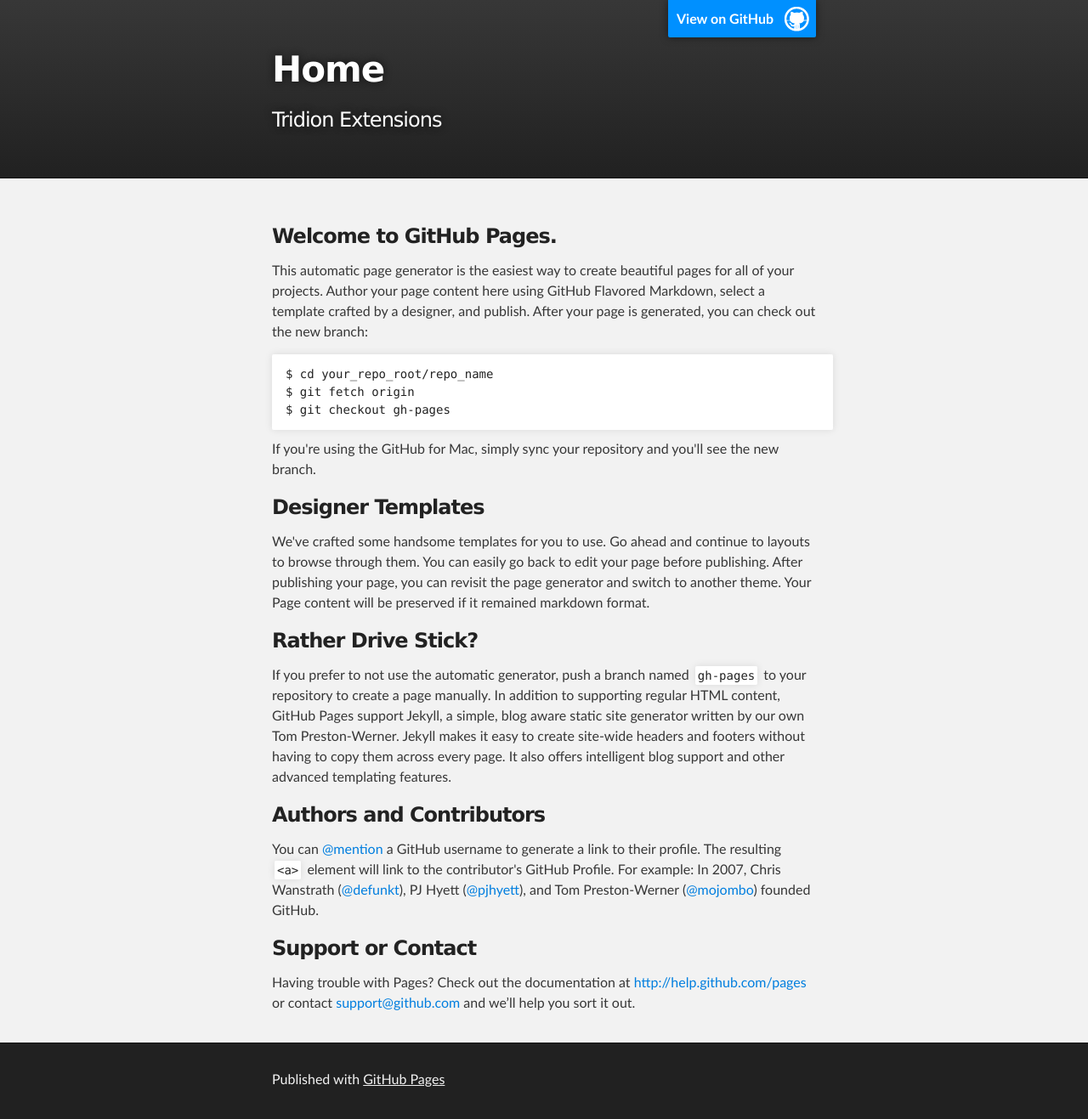
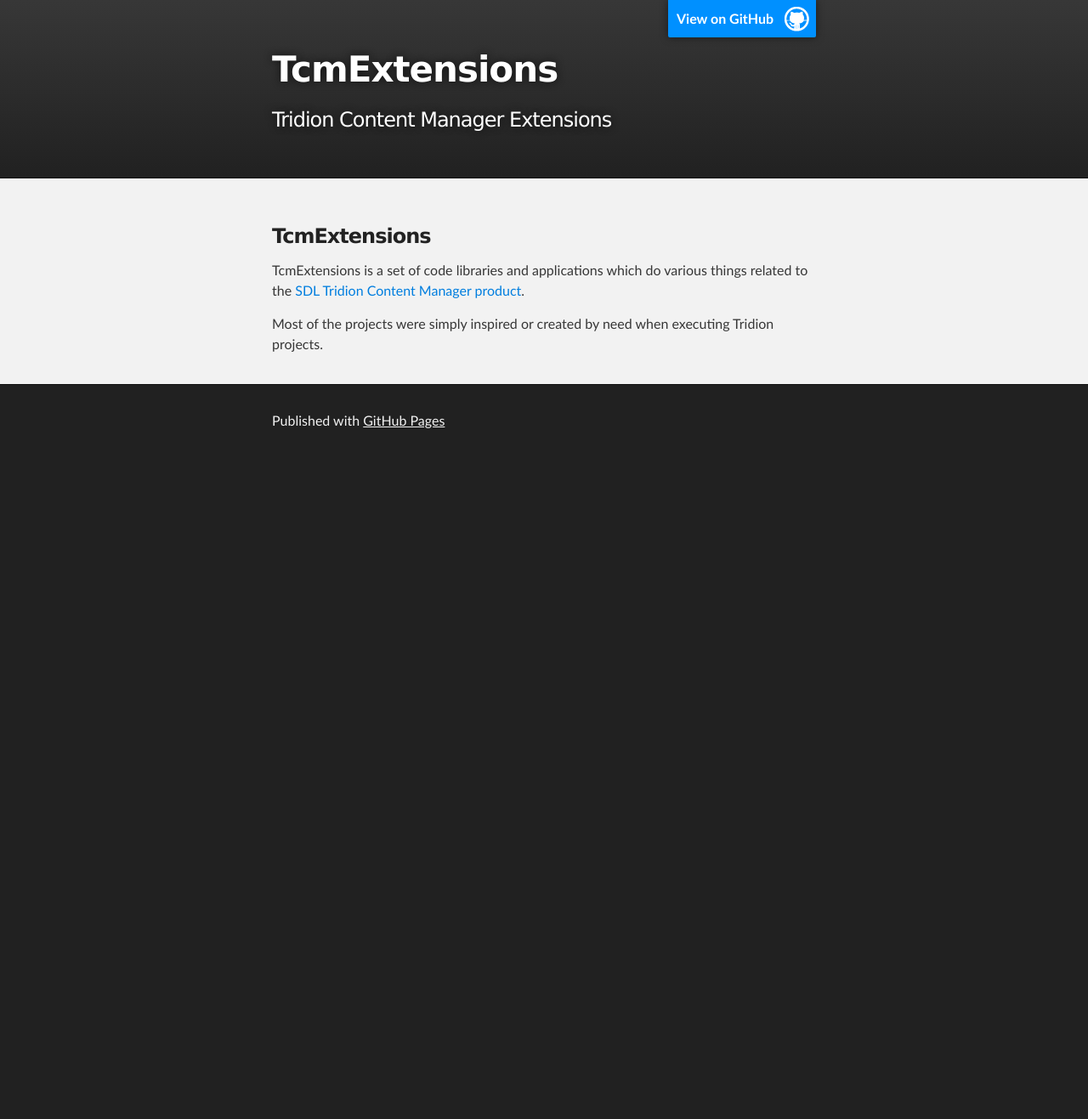
Before and after one commit to TcmExtensions/TcmExtensions.github.io, a plain HTML site: page index.html in a window 1280 px wide. Shown: the whole page at 85% size. After the commit the page ends 800 px from the top, so only its background shows below. Drawn offline with Linux system fonts and the light colour scheme.

Commit message:
Replace master branch with page content via GitHub

```diff
--- a/index.html
+++ b/index.html
@@ -4,11 +4,11 @@
   <head>
     <meta charset='utf-8' />
     <meta http-equiv="X-UA-Compatible" content="chrome=1" />
-    <meta name="description" content="Home : Tridion Extensions" />
+    <meta name="description" content="TcmExtensions : Tridion Content Manager Extensions" />
 
     <link rel="stylesheet" type="text/css" media="screen" href="stylesheets/stylesheet.css">
 
-    <title>Tridion Content Manager Extensions</title>
+    <title>TcmExtensions</title>
   </head>
 
   <body>
@@ -18,8 +18,8 @@
         <header class="inner">
           <a id="forkme_banner" href="https://github.com/TcmExtensions">View on GitHub</a>
 
-          <h1 id="project_title">Home</h1>
-          <h2 id="project_tagline">Tridion Extensions</h2>
+          <h1 id="project_title">TcmExtensions</h1>
+          <h2 id="project_tagline">Tridion Content Manager Extensions</h2>
 
         </header>
     </div>
@@ -28,36 +28,11 @@
     <div id="main_content_wrap" class="outer">
       <section id="main_content" class="inner">
         <h3>
-<a name="welcome-to-github-pages" class="anchor" href="#welcome-to-github-pages"><span class="octicon octicon-link"></span></a>Welcome to GitHub Pages.</h3>
+<a name="tcmextensions" class="anchor" href="#tcmextensions"><span class="octicon octicon-link"></span></a>TcmExtensions</h3>
 
-<p>This automatic page generator is the easiest way to create beautiful pages for all of your projects. Author your page content here using GitHub Flavored Markdown, select a template crafted by a designer, and publish. After your page is generated, you can check out the new branch:</p>
+<p>TcmExtensions is a set of code libraries and applications which do various things related to the <a href="http://www.sdl.com/products/tridion/">SDL Tridion Content Manager product</a>.</p>
 
-<pre><code>$ cd your_repo_root/repo_name
-$ git fetch origin
-$ git checkout gh-pages
-</code></pre>
-
-<p>If you're using the GitHub for Mac, simply sync your repository and you'll see the new branch.</p>
-
-<h3>
-<a name="designer-templates" class="anchor" href="#designer-templates"><span class="octicon octicon-link"></span></a>Designer Templates</h3>
-
-<p>We've crafted some handsome templates for you to use. Go ahead and continue to layouts to browse through them. You can easily go back to edit your page before publishing. After publishing your page, you can revisit the page generator and switch to another theme. Your Page content will be preserved if it remained markdown format.</p>
-
-<h3>
-<a name="rather-drive-stick" class="anchor" href="#rather-drive-stick"><span class="octicon octicon-link"></span></a>Rather Drive Stick?</h3>
-
-<p>If you prefer to not use the automatic generator, push a branch named <code>gh-pages</code> to your repository to create a page manually. In addition to supporting regular HTML content, GitHub Pages support Jekyll, a simple, blog aware static site generator written by our own Tom Preston-Werner. Jekyll makes it easy to create site-wide headers and footers without having to copy them across every page. It also offers intelligent blog support and other advanced templating features.</p>
-
-<h3>
-<a name="authors-and-contributors" class="anchor" href="#authors-and-contributors"><span class="octicon octicon-link"></span></a>Authors and Contributors</h3>
-
-<p>You can <a href="https://github.com/blog/821" class="user-mention">@mention</a> a GitHub username to generate a link to their profile. The resulting <code>&lt;a&gt;</code> element will link to the contributor's GitHub Profile. For example: In 2007, Chris Wanstrath (<a href="https://github.com/defunkt" class="user-mention">@defunkt</a>), PJ Hyett (<a href="https://github.com/pjhyett" class="user-mention">@pjhyett</a>), and Tom Preston-Werner (<a href="https://github.com/mojombo" class="user-mention">@mojombo</a>) founded GitHub.</p>
-
-<h3>
-<a name="support-or-contact" class="anchor" href="#support-or-contact"><span class="octicon octicon-link"></span></a>Support or Contact</h3>
-
-<p>Having trouble with Pages? Check out the documentation at <a href="http://help.github.com/pages">http://help.github.com/pages</a> or contact <a href="mailto:support@github.com">support@github.com</a> and we’ll help you sort it out.</p>
+<p>Most of the projects were simply inspired or created by need when executing Tridion projects.</p>
       </section>
     </div>
 
```
Also changed, not shown: params.json (+1 -1 lines).
